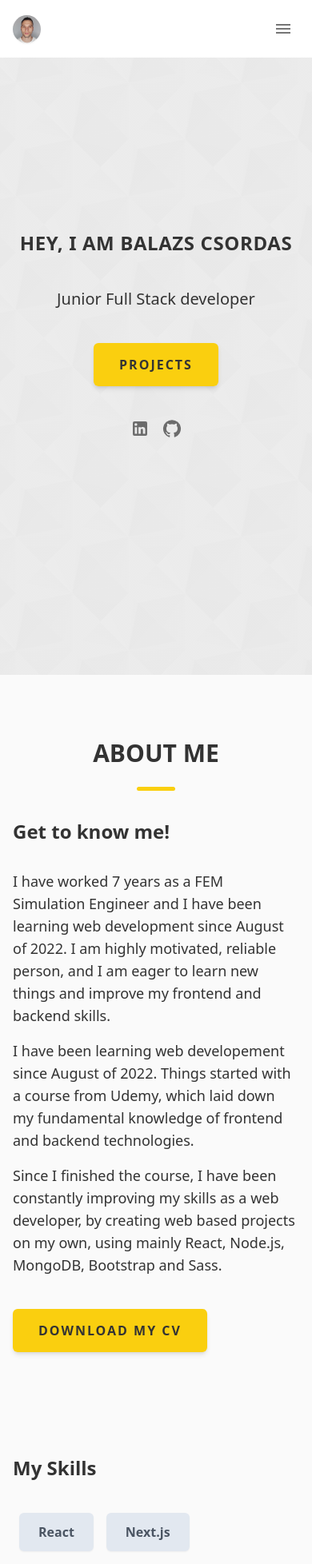
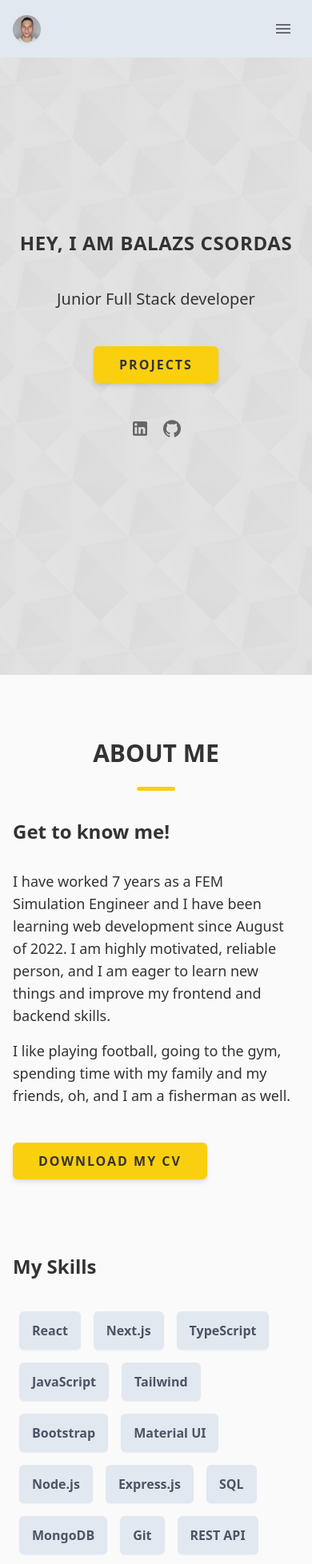
Before and after one commit to balazscsordas/portfolio-client, a Next.js app: page / in a window 390 px wide. Shown: the top 1956 px of the page at 80% size. Built offline with nearby package versions, Linux system fonts and the light colour scheme.

Commit message:
edited about me text, + mobile design

```diff
--- a/src/components/Navbar.tsx
+++ b/src/components/Navbar.tsx
@@ -17,7 +17,7 @@ const Navbar = () => {
 
 
     return (
-        <header className="uppercase font-bold  fixed top-0 w-full bg-white z-10">
+        <header className="uppercase font-bold  fixed top-0 w-full bg-slate-200 z-10">
             <section className="flex flex-row justify-between max-w-7xl m-auto items-center px-4">
                 <div className="flex flex-row items-center">
                     <Image
@@ -51,7 +51,7 @@ const Navbar = () => {
                 </nav>
             </section>
             <Collapse in={showMobileNavbar}>
-                <div>
+                <div className="border-t-2 border-slate-300">
                     <nav className="flex flex-col" >
                         <Link scroll={false} className="px-6 py-4 ml-auto" onClick={() => setShowMobileNavbar(false)} href="/#banner">Home</Link>
                         <Link scroll={false} className="px-6 py-4 ml-auto" onClick={() => setShowMobileNavbar(false)} href="/#about-me">About</Link>
--- a/src/components/aboutMe/AboutMe.tsx
+++ b/src/components/aboutMe/AboutMe.tsx
@@ -5,8 +5,7 @@ const AboutMe = () => {
         <section>
             <h3 className="font-bold text-2xl mb-8">Get to know me!</h3>
             <p className="my-4 text-lg">I have worked 7 years as a FEM Simulation Engineer and I have been learning web development since August of 2022. I am highly motivated, reliable person, and I am eager to learn new things and improve my frontend and backend skills.</p>
-            <p className="my-4 text-lg">I have been learning web developement since August of 2022. Things started with a course from Udemy, which laid down my fundamental knowledge of frontend and backend technologies.</p>
-            <p className="my-4 text-lg">Since I finished the course, I have been constantly improving my skills as a web developer, by creating web based projects on my own, using mainly React, Node.js, MongoDB, Bootstrap and Sass.</p>
+            <p className="my-4 text-lg">I like playing football, going to the gym, spending time with my family and my friends, oh, and I am a fisherman as well.</p>
             <div className="mt-14 mb-16">
                 <DownloadCVButton/>
             </div>
--- a/src/components/aboutMe/AboutMeBlock.tsx
+++ b/src/components/aboutMe/AboutMeBlock.tsx
@@ -7,7 +7,7 @@ const AboutMeBlock = () => {
         <section id="about-me" className="bg-[#fafafa]">
             <div className="max-w-7xl m-auto p-4">
                 <SectionTitle text="About Me"/>
-                <div className="grid lg:grid-cols-2 gap-20">
+                <div className="grid lg:grid-cols-2 gap-10 lg:gap-28">
                     <AboutMe/>
                     <Skills/>
                 </div>
--- a/src/components/aboutMe/SkillElement.tsx
+++ b/src/components/aboutMe/SkillElement.tsx
@@ -4,7 +4,7 @@ interface Props {
 
 const SkillElement = ({ name }: Props) => {
     return (
-        <span className="py-3 px-6 font-semibold m-2 bg-slate-200 rounded-md shadow-sm text-gray-600">
+        <span className="py-3 px-4 font-semibold m-2 bg-slate-200 rounded-md shadow-sm text-gray-600">
             { name }
         </span>
     )
--- a/src/components/projects/ProjectElement.tsx
+++ b/src/components/projects/ProjectElement.tsx
@@ -16,7 +16,7 @@ interface Props {
 
 const ProjectElement = ({ image, name, description, linkToSite, linkToCode1, linkToCode2, functions, stackList }: Props) => {
     return (
-        <section className="grid lg:grid-cols-2 gap-28 mb-40">
+        <section className="grid lg:grid-cols-2 gap-20 lg:gap-28 mb-32">
             <div className="flex justify-center items-center">
                 <div>
                     <Image
@@ -39,8 +39,7 @@ const ProjectElement = ({ image, name, description, linkToSite, linkToCode1, lin
                     <h4 className='font-bold text-xl mb-6'>Functions:</h4>
                     {functions.map((listItem, index) => (
                         <div key={index}>
-                            <span className='mr-2'><ArrowRightAltIcon/></span>
-                            <p className='mt-2 inline-block'>{listItem}</p>
+                            <p className='mt-2 inline-block'><ArrowRightAltIcon/> {listItem}</p>
                         </div>
                     ))}
                 </div>}
--- a/src/components/smallComponents/Buttons.tsx
+++ b/src/components/smallComponents/Buttons.tsx
@@ -3,7 +3,6 @@ import IconButton from '@mui/material/IconButton';
 import GitHubIcon from '@mui/icons-material/GitHub';
 import LinkedInIcon from '@mui/icons-material/LinkedIn';
 import MailIcon from '@mui/icons-material/Mail';
-import SmartphoneIcon from '@mui/icons-material/Smartphone';
 
 interface Props {
     href: string;
@@ -13,7 +12,7 @@ interface Props {
 export const PrimaryButton = ({ href, text }: Props) => {
     return (
         <div className="mt-14 mx-3">
-            <Link href={href} className="px-8 py-4 bg-[#facf0f] rounded-md shadow-md" scroll={false}>
+            <Link href={href} className="px-8 py-3 md:py-4  bg-[#facf0f] rounded-md shadow-md" scroll={false}>
                 <span className="uppercase font-bold tracking-[2px]">
                     {text}
                 </span>
@@ -28,7 +27,7 @@ export const DownloadCVButton = () => {
         <a
             href="/Balazs_Csordas_CV.pdf"
             download
-            className="px-8 py-4 bg-[#facf0f] rounded-md shadow-md uppercase font-bold tracking-[2px]">
+            className="px-8 py-3 md:py-4 bg-[#facf0f] rounded-md shadow-md uppercase font-bold tracking-[2px]">
             Download my CV
         </a>
     )
@@ -38,7 +37,7 @@ export const EmailButton = () => {
     return (
         <a
             href="mailto:csordasbalu96@gmail.com"
-            className="px-6 py-4 m-8 bg-[#facf0f] rounded-md shadow-md uppercase font-bold tracking-[2px]">
+            className="px-8 py-3 md:py-4 m-8 bg-[#facf0f] rounded-md shadow-md uppercase font-bold tracking-[2px]">
             <MailIcon className="mr-3 text-[21px] mb-[3px]"/>Send me an email
         </a>
     )
--- a/src/pages/index.tsx
+++ b/src/pages/index.tsx
@@ -10,7 +10,7 @@ export default function Home() {
     <>
       <Head>
         <title>Balazs Csordas | Portfolio</title>
-        <meta name="description" content="Generated by create next app" />
+        <meta name="description" content="Balazs Csordas | Portfolio" />
         <meta name="viewport" content="width=device-width, initial-scale=1" />
         <link rel="icon" href="/favicon.ico" />
       </Head>
--- a/src/styles/globals.css
+++ b/src/styles/globals.css
@@ -15,7 +15,7 @@ body {
 }
 
 .bg-banner {
-  background: linear-gradient(to right,rgba(245,245,245,.9),rgba(245, 245, 245, 0.9)),url("../../public/diagmonds.png");
+  background: linear-gradient(to right,rgba(245,245,245,.8),rgba(245, 245, 245, 0.8)),url("../../public/diagmonds.png");
   background-position: center;
 }
 
```
